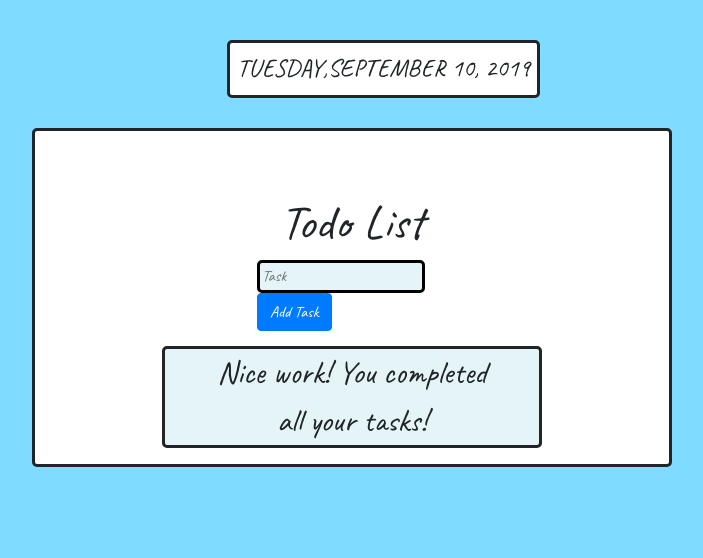
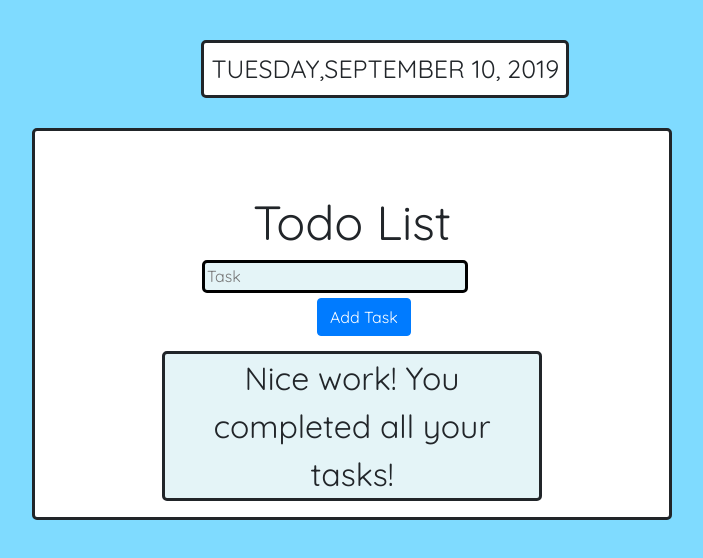
Before and after one commit to CedenoHernandez/todo-list, a React (Create React App) app: page / in a window 1280 px wide. Shown: the top 558 px of the page, without its empty margins (288-991 px from the left). Built offline with nearby package versions, Linux system fonts and the light colour scheme.

Commit message:
Update styling to accommodate new font

```diff
--- a/public/index.html
+++ b/public/index.html
@@ -3,7 +3,7 @@
   <head>
     <meta charset="utf-8" />
     <link rel="stylesheet" href="https://stackpath.bootstrapcdn.com/bootstrap/4.3.1/css/bootstrap.min.css" integrity="sha384-ggOyR0iXCbMQv3Xipma34MD+dH/1fQ784/j6cY/iJTQUOhcWr7x9JvoRxT2MZw1T" crossorigin="anonymous">
-    <link href="https://fonts.googleapis.com/css?family=Caveat&display=swap" rel="stylesheet">
+    <link href="https://fonts.googleapis.com/css?family=Quicksand&display=swap" rel="stylesheet">
     <meta name="viewport" content="width=device-width, initial-scale=1" />
 
 
--- a/src/App.scss
+++ b/src/App.scss
@@ -8,13 +8,13 @@ html {
 .title {
   text-align: center;
   padding-top: 10%;
-  font-family: 'Caveat', cursive;
+  font-family: 'Quicksand', sans-serif;
   font-size: 3em;
 }
 
 body {
   background-color: $color2;
-  font-family: 'Caveat', cursive;
+  font-family: 'Quicksand', sans-serif;
   border: solid;
   border-radius: 5px;
   margin-top: 10%;
@@ -47,6 +47,7 @@ form {
   align-items: center;
   display: inline;
   margin-right: 5px;
+  width: 140%;
 }
 
 .theList {
@@ -80,7 +81,7 @@ ul:empty::after {
     top: 0px;
     background-color: white;
     padding: 7px;
-    margin: 40px 15%;
+    margin: 40px 13%;
     border: solid;
     border-radius: 5px;
     display: inline-block;
@@ -102,9 +103,15 @@ ul:empty::after {
   .todoListMain {
     padding-left: 40px;
   }
+  .input{
+    margin-left: -40px;
+    width: 200%;
+    padding-left:5px;
+  }
   button{
     margin-top: 5px;
-    margin-left: 30px;
+    margin-left: -10px;
+    width: 150%;
   }
   #time-date {
       text-align: center;
@@ -113,7 +120,7 @@ ul:empty::after {
       text-transform: uppercase;
       position: relative;
       background-color: none;
-      padding-left: 50px;
+      padding-left: 20px;
       margin: 0;
       border: none;
       border-radius: none;
@@ -136,9 +143,14 @@ ul:empty::after {
   .todoListMain {
     padding-left: 150px;
   }
+  .input{
+    margin-left: -100px;
+    width: 200%;
+    padding-left:5px;
+  }
   button{
     margin-top: 5px;
-    margin-left: 30px;
+    margin-left: 20px;
   }
   #time-date {
       text-align: center;
@@ -149,7 +161,7 @@ ul:empty::after {
       top: 0px;
       background-color: white;
       padding: 8px;
-      margin: 40px 18%;
+      margin: 40px 10%;
       border-bottom: 50px;
       border: solid;
       border-radius: 5px;
@@ -172,12 +184,32 @@ ul:empty::after {
   .todoListMain {
     padding-left: 230px;
   }
+  .input{
+    margin-left: -110px;
+    width: 180%;
+    padding-left:5px;
+  }
   button{
     margin-top: 5px;
-    margin-left: 30px;
+    margin-left: 15px;
   }
   #time-date {
-      margin: 40px 18%;
+      margin: 40px 10%;
       font-size: 40px;
   }
 }
+
+//desktop
+@media screen and (min-width: 1025px) and (max-width: 1800px) {
+    .input {
+      margin-left: -55px;
+      width: 140%;
+    }
+    .todoListMain {
+      padding: 0% 20% 0% 20%;
+    }
+    button{
+      margin-top: 5px;
+      margin-left: 60px;
+    }
+}
```
